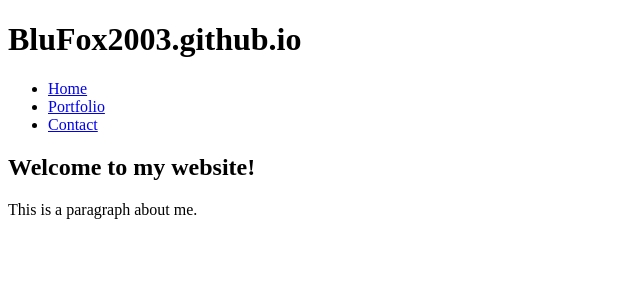
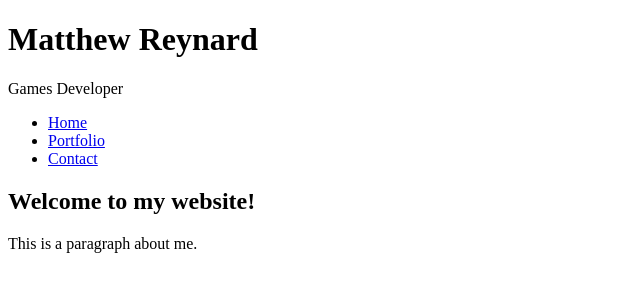
Before and after one commit to BluFox2003/BluFox2003.github.io, a plain HTML site: page index.html in a window 1280 px wide. Shown: the whole page, without its empty margins (0-640 px from the left). Drawn offline with Linux system fonts and the light colour scheme.

Commit message:
Update index.html

```diff
--- a/index.html
+++ b/index.html
@@ -10,7 +10,8 @@
   </head>
   <body>
     <header>
-      <h1>BluFox2003.github.io</h1>
+      <h1>Matthew Reynard</h1>
+      <p>Games Developer</p>
     </header>
     <nav>
       <ul>
```
